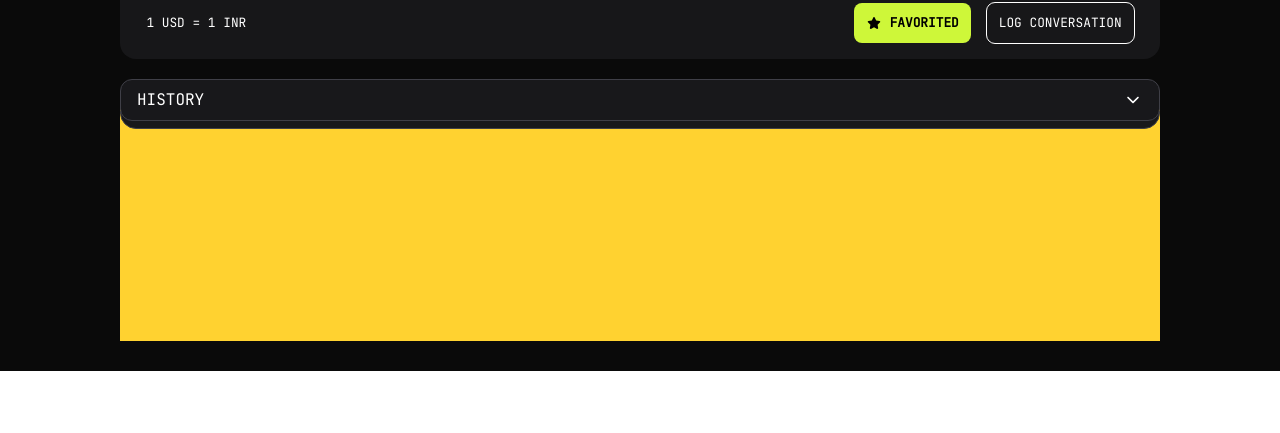
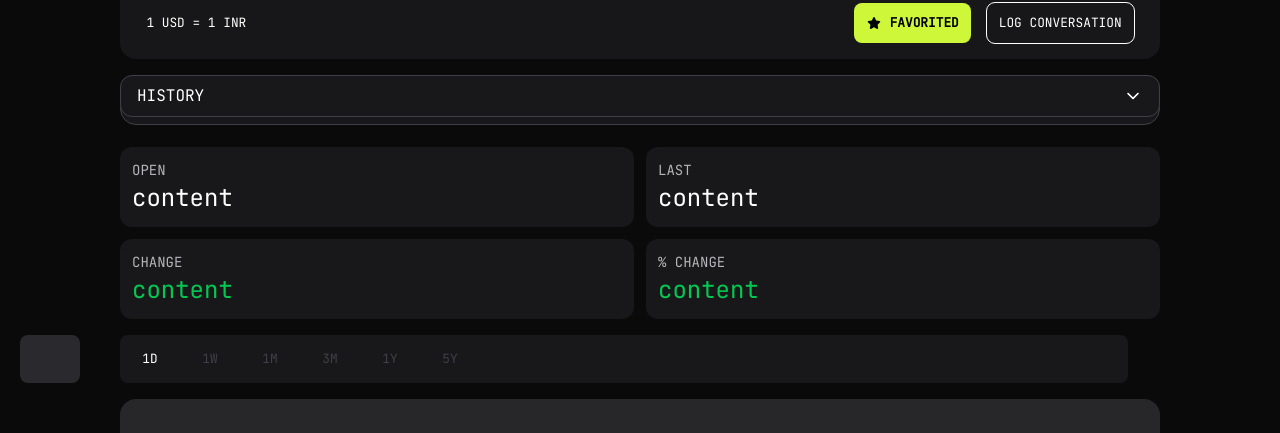
Before and after one commit to Prithvi-boi/foreign_exchange_checker, a React (Vite) app: page / in a window 1280 px wide. Shown: the part 321-754 px from the top of the page. Built offline with nearby package versions, Linux system fonts and the light colour scheme; no server answers.

Commit message:
Created Basic desgin for History Tab

```diff
--- a/package.json
+++ b/package.json
@@ -13,7 +13,9 @@
   },
   "dependencies": {
     "@tailwindcss/vite": "^4.3.2",
+    "chart.js": "^4.5.1",
     "react": "^19.2.7",
+    "react-chartjs-2": "^5.3.1",
     "react-dom": "^19.2.7",
     "tailwindcss": "^4.3.2"
   },
--- a/src/App.jsx
+++ b/src/App.jsx
@@ -1,4 +1,4 @@
-import { useState, useEffect } from 'react'
+import { useState, useEffect, Component } from 'react'
 import logo from "/src/assets/images/logo.svg"
 import LiveMarkets from './assets/components/LiveMarkets'
 import CheckRate_layout from './assets/components/CheckRate'
@@ -35,19 +35,22 @@ function App() {
     get_CurrenciesList()
   }, [])
 
-  const tabs = {
-    Default: <History/>,
-    HISTORY: <History />,
-    COMPARE: <Compare />,
-    LOGS: <Logs />,
-    FAVORITES: <Favorites />,
-  };
+  const tabs = new Map([
+    ['Default', ["HISTORY",<History/>]],
+    ['HISTORY', <History />],
+    ['COMPARE', <Compare />],
+    ['LOGS', <Logs />],
+    ['FAVORITES', <Favorites />],
+  ]);
+  const options = [...tabs.keys()].filter((val)=> val != 'Default')
 
-  const [Tab, setTab] = useState(tabs.Default);
+  const default_tabs = {
+    Heading : [...tabs.values()][0][0],
+    Component : [...tabs.values()][0][1]
+  }
 
-  const CallbackFrom_Tabs = (option) => setTab(tabs[option]);
-
-
+  const [Tab, setTab] = useState(default_tabs['Component']);
+  const CallbackFrom_Tabs = (option) => setTab(tabs.get(option));
 
   return (
     <>
@@ -67,7 +70,7 @@ function App() {
           />
         </section>
 
-        <main className='grid grid-cols-[20px_1fr_20px] lg:grid-cols-[120px_1fr_120px] grid-rows-[60px_1fr_20px_0.13fr_1fr_0.13fr]'>
+        <main className='grid gap-y-4 grid-cols-[20px_1fr_20px] lg:grid-cols-[120px_1fr_120px]'>
           <CheckRate_layout
             countries={currencyAbrev}
             countryNames={currencyNames}
@@ -76,13 +79,17 @@ function App() {
             CallbackFrom_Cklayout={handleBASEchange}
           />
 
-          <nav className='row-start-4 col-start-2'>
-            <TabsMenu Callback={CallbackFrom_Tabs} />
+          <nav className='col-start-2 h-14'>
+            <TabsMenu Callback={CallbackFrom_Tabs} TabOptions={options} default_tabs={default_tabs} />
           </nav>
 
-          <section className='row-start-5 col-start-2'>
+          <section className='col-start-2'>
             {Tab}
           </section>
+
+          <footer className='col-start-2 h-10 w-full text-zinc-700 uppercase text-sm'>
+            Designed by Prithvi beldar
+          </footer>
         </main>
 
       </div>
--- a/src/assets/components/CheckRate.jsx
+++ b/src/assets/components/CheckRate.jsx
@@ -2,6 +2,7 @@ import React, { useState, useRef, useEffect, useMemo } from "react";
 import Shuffle from "./Shuffle";
 import Dropdown from "./Dropdown";
 import starFilledIcon from "/src/assets/images/icon-star-filled.svg"
+import { flags } from "./Dropdown";
 
 //-x-x-x-x-x-x-x-x-x-x-x-x-x-x-x-x-x-x-x-x-x-x-x-x-x-x-x-x-x-x-x-x-x-x-x-x-x-x-x-x-x-x-x-x-x-x-x-x-x-x-x-x-x-x-x-x-x-x-x-x-x-x-x-x
 
@@ -82,13 +83,13 @@ function CheckRate_layout({ratesOftoday, countries, countryNames, unselected, Ca
 
     return (
         <>
-        <h1 className='mt-4 text-xl row-start-1 col-start-2'>CHECK THE RATE</h1>
-        <div className='w-full grid grid-cols-[0.9rem_1fr_0.9rem] grid-rows-[2fr_2.5rem_6rem] sm:grid-rows-[2fr_2.5rem_3rem] row-start-2 col-start-2 p-3 bg-[#171719] rounded-2xl'>
+        <h1 className='col-start-2 mt-4 text-xl  '>CHECK THE RATE</h1>
+        <div className='col-start-2 w-full grid grid-cols-[0.9rem_1fr_0.9rem] grid-rows-[2fr_2.5rem_6rem] sm:grid-rows-[2fr_2.5rem_3rem]  p-3 bg-[#171719] rounded-2xl'>
                 <section className="row-start-1 col-start-2 flex flex-col sm:flex-row items-center gap-5">
                     <CheckRate
                         title={"SEND"}
                         default_currency={"USD"}
-                        default_flag={'/src/assets/images/flags/us.webp'}
+                        default_flag={flags["US"]}
                         default_BASE={currentBASE} // [1]> send default base to Checkrate
 
                         countryNames={countryNames}
@@ -107,7 +108,7 @@ function CheckRate_layout({ratesOftoday, countries, countryNames, unselected, Ca
                         title={"RECEIVE"}
                         num_color={"#CEF739"}
                         default_currency={"INR"}
-                        default_flag={'/src/assets/images/flags/in.webp'}
+                        default_flag={flags["IN"]}
                         default_BASE={currentRCVE}
 
                         countryNames={countryNames}
--- a/src/assets/components/Dropdown.jsx
+++ b/src/assets/components/Dropdown.jsx
@@ -4,12 +4,13 @@ import searchIcon from "/src/assets/images/icon-search.svg"
 import tickIcon from "/src/assets/images/icon-check.svg"
 const flagModules = import.meta.glob("/src/assets/images/flags/*.webp", {eager: true, import: "default",});
 // Change the Keys with currency abreviation - ex: 'AU' : '/src/assets....'
-const flags = Object.fromEntries(
+export const flags = Object.fromEntries(
     Object.entries(flagModules).map(([path, src]) => {
         const fileName = path.split("/").pop().replace(".webp", "");
         return [fileName.toUpperCase(), src];
     })
 );
+
 
 function Dropdown(
     {
--- a/src/assets/components/Tabs/History.jsx
+++ b/src/assets/components/Tabs/History.jsx
@@ -1,9 +1,70 @@
-import React from 'react'
+import React, { useEffect, useState, useRef } from 'react'
 
-function History() {
+function Card({ Heading, Contentcolor = 'text-white' }) {
   return (
-    <div className='h-full w-full bg-amber-300'></div>
+    <div className='h-full w-full bg-zinc-900 rounded-xl p-3 flex flex-col justify-evenly'>
+      <h5 className='text-sm text-[#b5b5b9]'>{Heading}</h5>
+      <div className={`text-2xl ${Contentcolor}`}>content</div>
+    </div>
   )
 }
 
-export default History
+function HistoryCharts() {
+  return(
+    <div className='h-72 w-full bg-zinc-800 rounded-2xl'>
+
+    </div>
+  )
+}
+
+function HistoryChartTabs() {
+  const chartOption = ['1D', '1W', '1M', '3M', '1Y', '5Y']
+  const [btnActive, setbtnActive] = useState('1D')
+
+  const firstBtnRef = useRef(null);
+  const containerRef = useRef(null);
+  const [highLightProp, sethighLightProp] = useState({
+    left: 0,
+    width: 0,
+    height: 0
+  });
+
+  useEffect(() => {
+    const btnRect = firstBtnRef.current.getBoundingClientRect();
+    const containerRect = containerRef.current.getBoundingClientRect();
+
+    sethighLightProp({left: null,width: btnRect.width,height: btnRect.height});
+  }, []);
+
+  const handleonClick = (btnId, posx) => {
+    setbtnActive(btnId)
+    sethighLightProp({ left: posx.left, width: posx.width , height: posx.height })
+  }
+
+  return (
+    <div className='row-start-2 w-full grid grid-rows-[3em] grid-cols-1 gap-4 '>
+      <div ref={containerRef} className='w-[calc(100%-2em)] flex items-center bg-zinc-900 rounded-lg'>
+        {chartOption.map((option,i) => {
+          return <button ref={i === 0 ? firstBtnRef : null} key={i} onClick={(e) => { handleonClick(e.target.innerText, e.currentTarget.getBoundingClientRect()) }} className={`${option == btnActive ? 'text-white' : 'text-zinc-700'} text-[0.8rem] h-full w-15 rounded-l transition-colors duration-600 ease-out`}>{option}</button>
+        })}
+        <div className={` bg-zinc-700 opacity-60 absolute transition-[left] duration-500 rounded-lg`} style={{ left: highLightProp.left ? highLightProp.left : 20, width: highLightProp.width, height: highLightProp.height }}></div>
+      </div>
+    </div>
+  )
+}
+
+export default function History() {
+  return (
+    <div className='w-full grid grid-cols-1 gap-4'>
+      <div className='grid grid-cols-2 grid-rows-[5em_5em] gap-3'>
+        <Card Heading={'OPEN'} />
+        <Card Heading={'LAST'} />
+        <Card Heading={'CHANGE'} Contentcolor='text-green-500' />
+        <Card Heading={'% CHANGE'} Contentcolor='text-green-500' />
+      </div>
+
+      <HistoryChartTabs />
+      <HistoryCharts />
+    </div>
+  )
+}
--- a/src/assets/components/Tabs/TabsMenu.jsx
+++ b/src/assets/components/Tabs/TabsMenu.jsx
@@ -1,9 +1,9 @@
 import {useState} from 'react'
 import Downarrow from '/src/assets/images/icon-arrow-down.svg'
 
-function TabsMenu({Callback}) {
+function TabsMenu({Callback, TabOptions, default_tabs}) {
   let [dropDown, setDropdown] = useState(false)
-  let [TabHeading, setTabHeadind] = useState('HISTORY')
+  let [TabHeading, setTabHeadind] = useState(default_tabs['Heading'])
   const ToggleDropdown = (option) =>{
     dropDown ? setDropdown(false) : setDropdown(true)
     if (option) {
@@ -12,8 +12,7 @@ function TabsMenu({Callback}) {
     }
   }
 
-
-  let options = ['HISTORY','COMPARE','FAVORITES','LOGS']
+  let options = TabOptions
   return (
     <>
     <div className='relative'>
```
Also changed, not shown: 1 other file (tests, documents, lock files or other folders).
